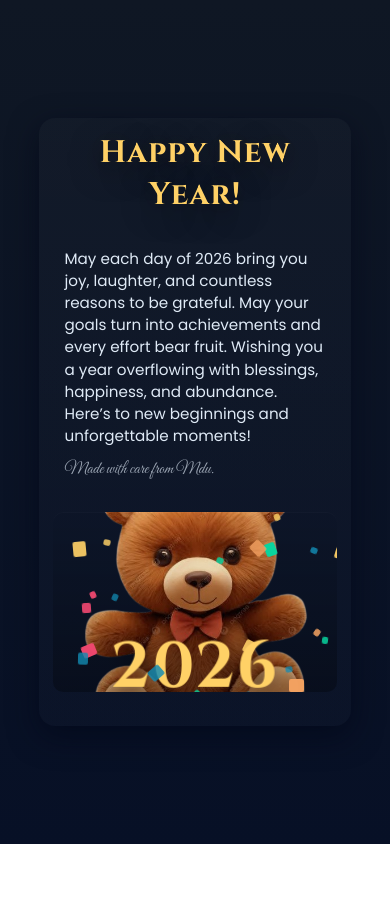
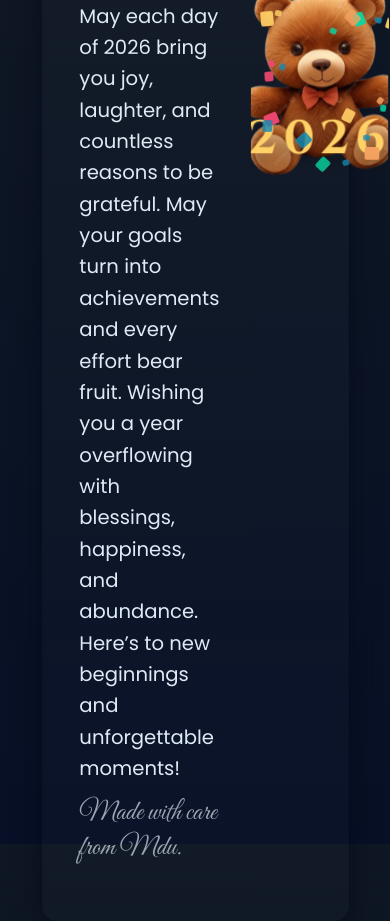
Before and after one commit to Inno-rulez/New-Year-s-Card, a plain HTML site: page index.html in a window 390 px wide. Before the commit the page ends 844 px from the top, so only its background shows below. Drawn offline with Linux system fonts and the light colour scheme.

Commit message:
phones fix

```diff
--- a/styles.css
+++ b/styles.css
@@ -26,6 +26,7 @@
   display:grid;
   grid-template-rows: auto 1fr auto;
   gap:20px;
+  transition: transform 120ms ease, padding 120ms ease;
 }
 .title{
   margin:0;
@@ -40,7 +41,8 @@
 }
 .grid{
   display:grid;
-  grid-template-columns: 1fr 320px;
+  /* keep two columns but allow the right column to shrink on small screens */
+  grid-template-columns: 1fr minmax(160px,320px);
   gap:20px;
   align-items:stretch;
 }
@@ -132,44 +134,31 @@
 }
 .btn:active{transform:translateY(1px)}
 .sr-only{position:absolute!important;height:1px;width:1px;padding:0;margin:-1px;overflow:hidden;clip:rect(0,0,0,0);white-space:nowrap;border:0}
-@media (max-width:760px){
-  .grid{grid-template-columns:1fr;}
-  .card{padding:18px}
-  .message{padding:12px}
-  .text{font-size:1rem}
-  .footnote{font-size:1.2rem}
-  .confetti-area{height:220px}
-  .confetti-hero{
-    font-size: clamp(36px, 10vw, 90px);
-    transform: translate(-50%,-40%) rotateX(10deg) translateZ(10px);
-    letter-spacing:4px;
+/* Small screens: keep two-column grid but scale card and shrink right column */
+@media (max-width:520px){
+  .card{
+    transform-origin: top center;
+    transform: scale(0.98);
+    padding:20px;
   }
+  .grid{
+    grid-template-columns: 1fr minmax(140px, 38%);
+    gap:14px;
+  }
+  .confetti-area{height:200px}
+  .title{font-size:clamp(28px,8vw,72px)}
 }
 
-@media (max-width:420px){
-  .card{padding:14px}
-  .title{font-size:clamp(28px,8vw,56px)}
-  .text{font-size:0.95rem; line-height:1.45}
-  .footnote{font-size:1.05rem}
-  .confetti-area{height:180px}
-  .confetti-hero{
-    font-size: clamp(28px, 18vw, 64px);
-    transform: translate(-50%,-36%) rotateX(8deg) translateZ(6px);
-    letter-spacing:2px;
-  }
-  .confetti{opacity:0.9}
+@media (max-width:360px){
+  /* further scale on very small devices but keep two columns until extremely narrow */
+  .card{transform: scale(0.92); padding:16px}
+  .grid{grid-template-columns: 1fr 120px; gap:10px}
+  .confetti-area{height:160px}
 }
 
-/* subtle overlay so hero text reads clearly on busy images */
-.confetti-area::before{
-  content: '';
-  position: absolute;
-  inset: 0;
-  background: linear-gradient(transparent, rgba(0,0,0,0.28));
-  z-index: 1;
-  pointer-events: none;
+@media (max-width:300px){
+  /* fallback: single column when there's not enough space */
+  .card{transform: scale(0.9)}
+  .grid{grid-template-columns:1fr}
+  .confetti-area{height:140px}
 }
-
-/* ensure stacking: overlay (1) < hero (2) < confetti (3) */
-.confetti-hero{z-index:2}
-.confetti{z-index:3}
```
